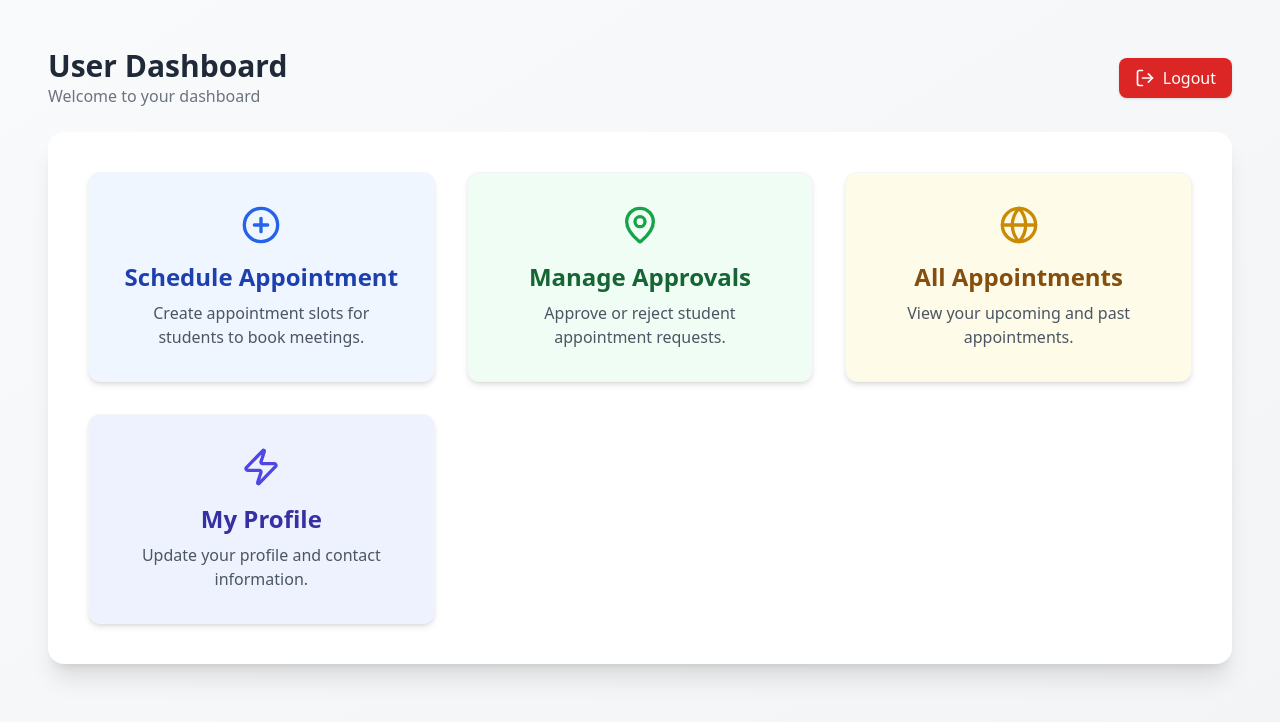
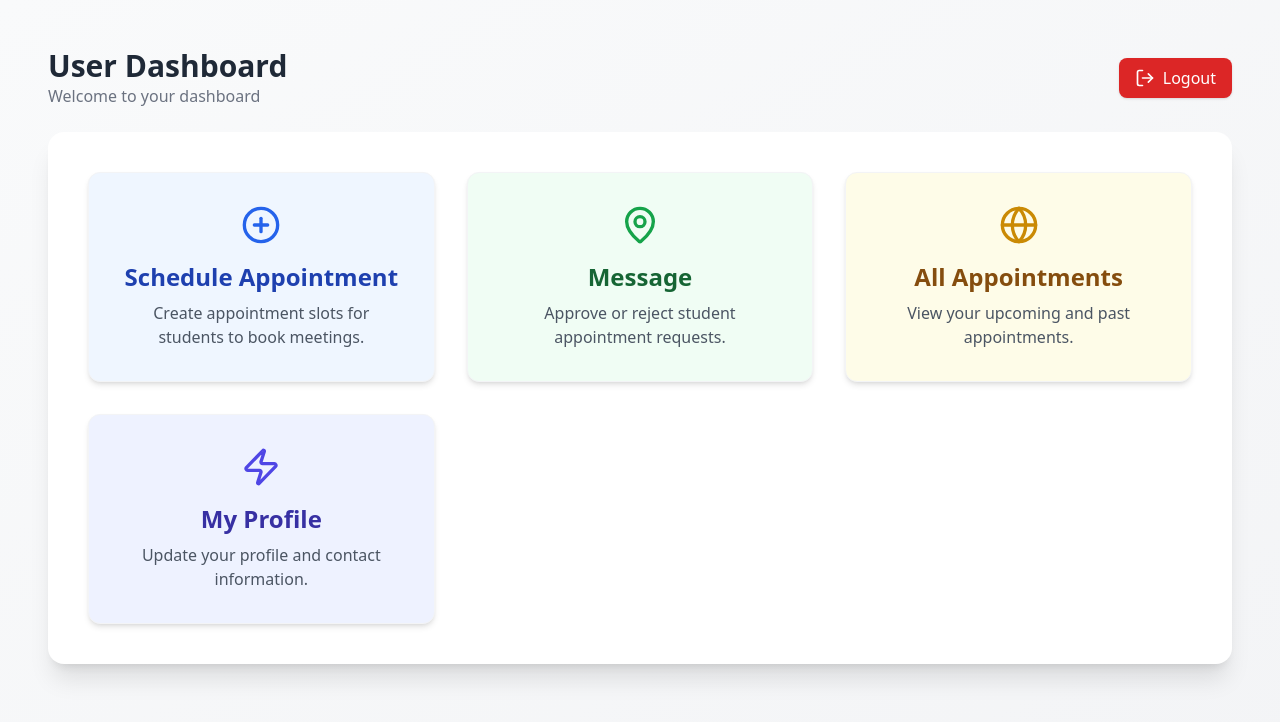
Before and after one commit to Shrishabayari/edumeet, a React (Create React App) app in the folder edumeet/client/: page /user/dashboard in a window 1280 px wide. Shown: the top 722 px of the page. Built offline with nearby package versions, Linux system fonts and the light colour scheme.

Commit message:
correct messages

```diff
--- a/edumeet/client/src/App.js
+++ b/edumeet/client/src/App.js
@@ -50,7 +50,8 @@ function App() {
               <Route path="/teacher/appointment-list" element={<AppointmentList />} />
 
               {/* Message Board Route */}
-              <Route path="/message" element={<MessageBoard />} />
+              <Route path="/teacher/message" element={<MessageBoard />} />
+              <Route path="/student/message" element={<MessageBoard />} />
             </Routes>
           </main>
         </div>
--- a/edumeet/client/src/pages/Teacher/TeacherDashboard.js
+++ b/edumeet/client/src/pages/Teacher/TeacherDashboard.js
@@ -47,13 +47,13 @@ const TeacherDashboard = () => {
       path: "/teacher/Appointment-list",
     },
     {
-      title: "My Profile",
+      title: "Message",
       description: "Update your profile and contact information.",
       icon: <Zap className="w-10 h-10 text-indigo-600 group-hover:text-white transition-colors duration-300" />,
       bgColor: "bg-indigo-50",
       hoverBg: "hover:bg-indigo-400",
       textColor: "text-indigo-800",
-      path: "/message",
+      path: "/teacher/message",
     },
   ];
 
--- a/edumeet/client/src/pages/User/UserDashboard.js
+++ b/edumeet/client/src/pages/User/UserDashboard.js
@@ -29,13 +29,13 @@ const UserDashboard = () => {
       path: "/user/appointments",
     },
     {
-      title: "Manage Approvals",
+      title: "Message",
       description: "Approve or reject student appointment requests.",
       icon: <MapPin className="w-10 h-10 text-green-600 group-hover:text-white transition-colors duration-300" />,
       bgColor: "bg-green-50",
       hoverBg: "hover:bg-green-600",
       textColor: "text-green-800",
-      path: "/message",
+      path: "/student/message",
     },
     {
       title: "All Appointments",
```
